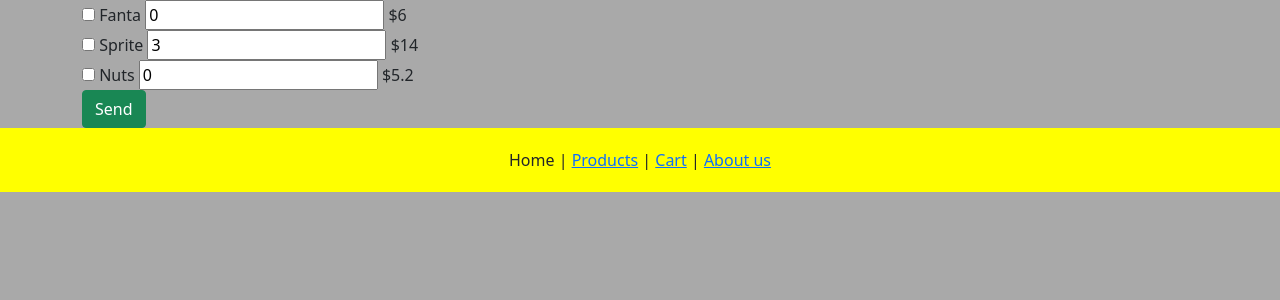
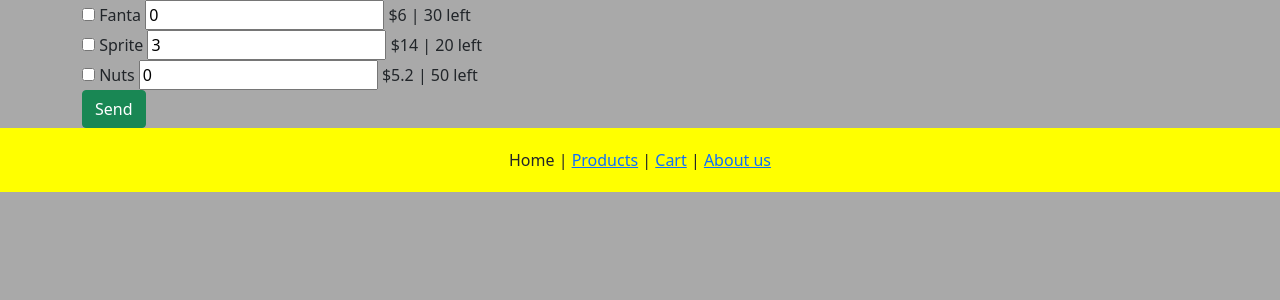
Before and after one commit to Umbrien/smp, a PHP site: page / in a window 1280 px wide. Shown: the part 64-364 px from the top of the page. Run offline with PHP 8.4, Linux system fonts and the light colour scheme.

Commit message:
show amount left

```diff
--- a/lb3/index.php
+++ b/lb3/index.php
@@ -1,3 +1,14 @@
+<?php
+session_start();
+
+$fanta_max = 30;
+$sprite_max = 20;
+$nuts_max = 50;
+
+if (isset($_SESSION['fanta_amount'])) {
+    $fanta_max -= $_SESSION['fanta_amount'];
+}
+?>
 <!DOCTYPE html>
 <html lang="en">
 <head>
@@ -11,9 +22,18 @@
     <?php include 'header.phtml' ?>
     <div class="container">
     <form action="cart.php" method="POST">
-        <input type="checkbox" name="fanta_bool"> Fanta <input type="number" value="0" name="fanta_amount"> $6 <br>
-        <input type="checkbox" name="sprite_bool"> Sprite <input type="number" value="3" name="sprite_amount"> $14 <br>
-        <input type="checkbox" name="nuts_bool"> Nuts <input type="number" value="0" name="nuts_amount"> $5.2 <br>
+        <?php
+            echo '<input type="checkbox" name="fanta_bool"> Fanta <input type="number" value="0" name="fanta_amount" max="' . $fanta_max . '"> $6 ';
+            echo ' | ' . $fanta_max . ' left <br>';
+        ?>
+        <?php
+            echo '<input type="checkbox" name="sprite_bool"> Sprite <input type="number" value="3" name="sprite_amount" max="' . $sprite_max . '"> $14';
+            echo ' | ' . $sprite_max . ' left <br>';
+        ?>
+        <?php
+            echo '<input type="checkbox" name="nuts_bool"> Nuts <input type="number" value="0" name="nuts_amount" max="' . $nuts_max . '"> $5.2';
+            echo ' | ' . $nuts_max . ' left <br>';
+        ?>
 
         <input type="submit" value="Send" class="btn btn-success">
     </form>
```
